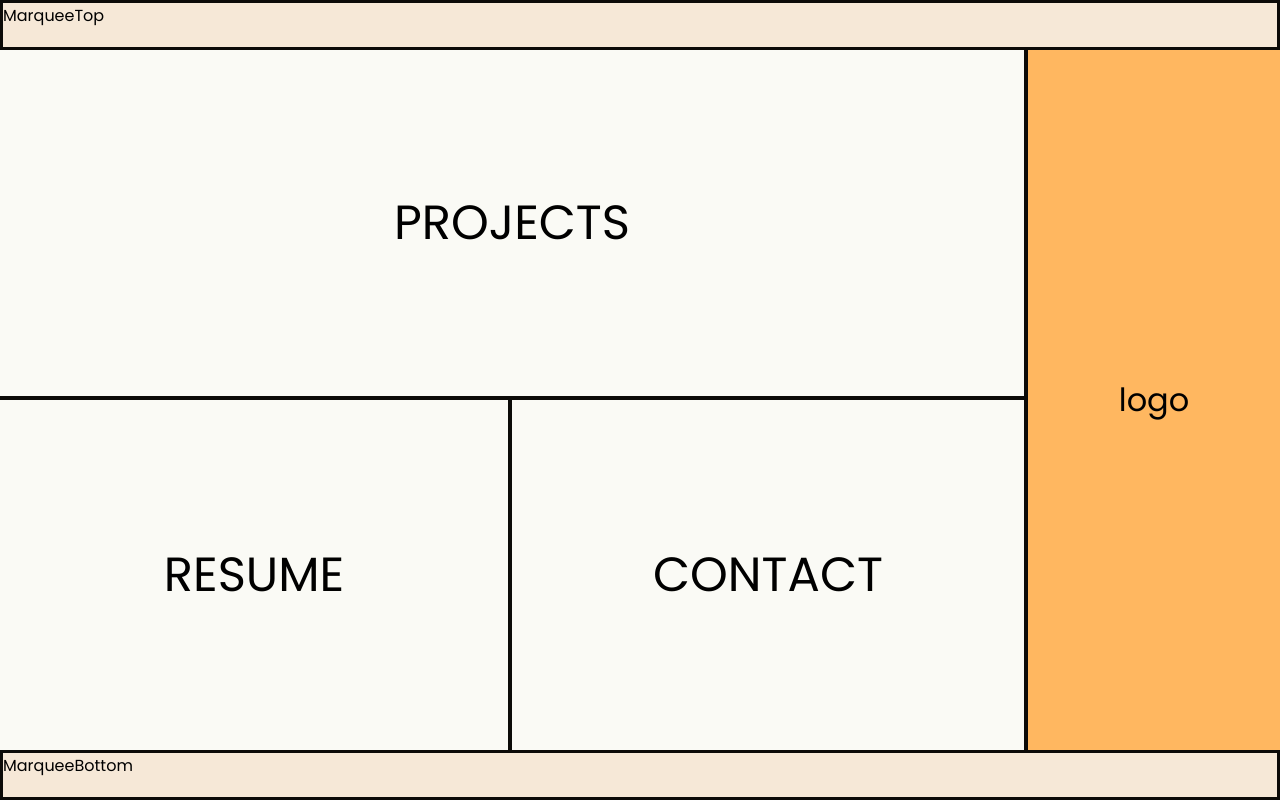
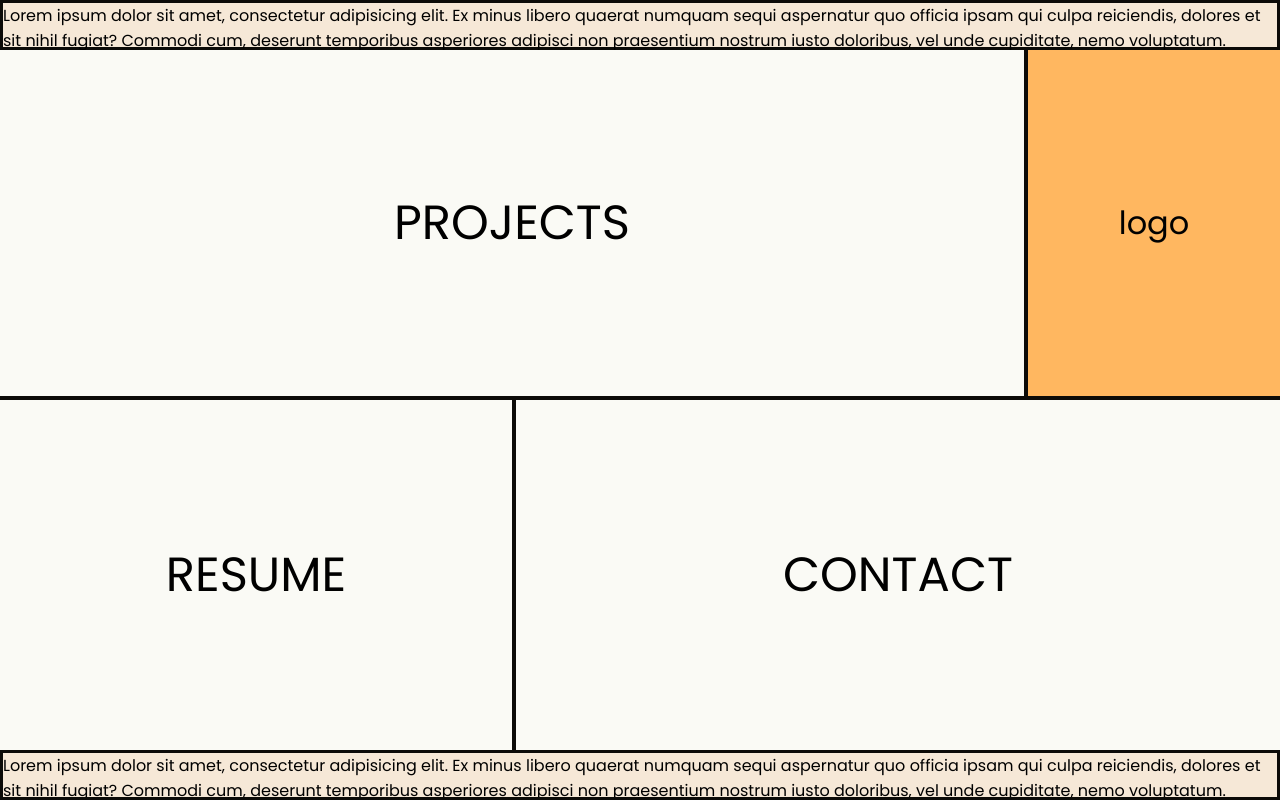
Before and after one commit to a-stepanian/portfolio, a React (Create React App) app: page / in a window 1280 px wide. Built offline with nearby package versions, Linux system fonts and the light colour scheme.

Commit message:
try out some new animated styling

```diff
--- a/src/components/HomeContact.js
+++ b/src/components/HomeContact.js
@@ -2,7 +2,11 @@ import { useState, useEffect } from "react";
 import styled from "styled-components";
 
 const HomeContact = ({ hoveredOver, setHoveredOver }) => {
-  const [styling, setStyling] = useState({});
+  const [styling, setStyling] = useState({
+    left: "45%",
+    width: "40%",
+    height: "50%",
+  });
 
   const hovered = () => {
     setHoveredOver("contact");
@@ -14,15 +18,21 @@ const HomeContact = ({ hoveredOver, setHoveredOver }) => {
 
   useEffect(() => {
     if (hoveredOver === "projects") {
-      setStyling({ width: "45%", height: "30%", left: "45%" });
+      setStyling({ left: "45%", width: "55%", height: "40%" });
     } else if (hoveredOver === "contact") {
-      setStyling({ width: "40%", height: "100%" });
+      setStyling({ left: "30%", width: "70%", height: "65%" });
     } else if (hoveredOver === "resume") {
-      setStyling({ width: "30%", height: "100%" });
+      setStyling({ left: "80%", width: "20%", height: "50%" });
     } else if (hoveredOver === "logo") {
-      setStyling({ width: "10%", height: "100%" });
+      setStyling({
+        borderLeft: "none",
+        borderTop: "4px solid var(--black)",
+        left: "0",
+        width: "30%",
+        height: "30%",
+      });
     } else {
-      setStyling({ left: "40%", width: "40%", height: "50%" });
+      setStyling({ left: "40%", width: "60%", height: "50%" });
     }
   }, [hoveredOver]);
 
@@ -30,8 +40,11 @@ const HomeContact = ({ hoveredOver, setHoveredOver }) => {
     <Wrapper
       onMouseEnter={hovered}
       style={{
+        left: styling.left,
         width: styling.width,
         height: styling.height,
+        borderLeft: styling.borderLeft,
+        borderTop: styling.borderTop,
       }}
       onMouseLeave={unhovered}
     >
@@ -45,12 +58,13 @@ const Wrapper = styled.div`
   bottom: 0;
   left: 40%;
   background-color: var(--white);
+  border-left: 4px solid var(--black);
   display: flex;
   justify-content: center;
   align-items: center;
   font-weight: 400;
   font-size: 3rem;
-  transition: 0.5s;
+  transition: 1s;
   &:hover {
     background-color: var(--main-light);
   }
--- a/src/components/HomeLogo.js
+++ b/src/components/HomeLogo.js
@@ -5,7 +5,6 @@ const HomeLogo = ({ hoveredOver, setHoveredOver }) => {
   const [styling, setStyling] = useState({
     width: "10%",
     height: "50%",
-    bottom: "0",
     left: "60%",
   });
 
@@ -19,23 +18,19 @@ const HomeLogo = ({ hoveredOver, setHoveredOver }) => {
 
   useEffect(() => {
     if (hoveredOver === "projects") {
-      setStyling({ left: "90%", width: "10%" });
+      setStyling({ left: "90%", width: "10%", height: "60%" });
     } else if (hoveredOver === "contact") {
-      setStyling({ left: "90%", width: "10%" });
+      setStyling({ left: "90%", width: "10%", height: "35%" });
     } else if (hoveredOver === "resume") {
       setStyling({ left: "90%", width: "10%" });
     } else if (hoveredOver === "logo") {
       setStyling({
-        bottom: "20%",
-        left: "20%",
-        width: "60%",
-        height: "60%",
-        border: "5px solid var(--black)",
-        boxShadow: "5px 5px 10px rgba(0, 0, 0, 0.5)",
-        transform: "translate(-10px, -10px)",
+        left: "30%",
+        width: "70%",
+        height: "100%",
       });
     } else {
-      setStyling({ width: "20%", height: "100%", bottom: "0", left: "80%" });
+      setStyling({ width: "20%", height: "50%", left: "80%" });
     }
   }, [hoveredOver]);
 
@@ -48,8 +43,7 @@ const HomeLogo = ({ hoveredOver, setHoveredOver }) => {
         top: styling.top,
         left: styling.left,
         border: styling.border,
-        boxShadow: styling.boxShadow,
-        transform: styling.transform,
+        bottom: styling.bottom,
       }}
       onMouseLeave={unhovered}
     >
@@ -65,14 +59,15 @@ const Wrapper = styled.div`
   align-items: center;
   font-size: 2rem;
   font-weight: 400;
-  transition: 0.5s;
+  transition: 1s;
   z-index: 1;
   position: absolute;
-  bottom: 0;
+  top: 0;
   border-left: 4px solid var(--black);
+  border-bottom: 4px solid var(--black);
   left: 80%;
   width: 20%;
-  height: 100%;
+  height: 50%;
 `;
 
 export default HomeLogo;
--- a/src/components/HomeProjects.js
+++ b/src/components/HomeProjects.js
@@ -16,11 +16,11 @@ const HomeProjects = ({ hoveredOver, setHoveredOver }) => {
     if (hoveredOver === "projects") {
       setDims({ width: "90%", height: "60%" });
     } else if (hoveredOver === "contact") {
-      setDims({ width: "60%", height: "50%" });
+      setDims({ width: "90%", height: "35%" });
     } else if (hoveredOver === "resume") {
-      setDims({ width: "80%", height: "30%" });
+      setDims({ width: "90%", height: "30%" });
     } else if (hoveredOver === "logo") {
-      setDims({ width: "20%", height: "70%" });
+      setDims({ width: "30%", height: "40%" });
     } else {
       setDims({ width: "80%", height: "50%" });
     }
@@ -51,7 +51,7 @@ const Wrapper = styled.div`
   align-items: center;
   font-weight: 400;
   font-size: 3rem;
-  transition: 0.5s;
+  transition: 1s;
   &:hover {
     background-color: var(--main-light);
   }
--- a/src/components/HomeResume.js
+++ b/src/components/HomeResume.js
@@ -14,13 +14,13 @@ const HomeResume = ({ hoveredOver, setHoveredOver }) => {
 
   useEffect(() => {
     if (hoveredOver === "projects") {
-      setDims({ width: "45%", height: "30%" });
+      setDims({ width: "45%", height: "40%" });
     } else if (hoveredOver === "contact") {
-      setDims({ width: "50%", height: "50%" });
+      setDims({ width: "30%", height: "65%" });
     } else if (hoveredOver === "resume") {
-      setDims({ width: "60%", height: "70%" });
+      setDims({ width: "80%", height: "70%" });
     } else if (hoveredOver === "logo") {
-      setDims({ width: "100%", height: "30%" });
+      setDims({ bottom: "30%", width: "30%", height: "30%" });
     } else {
       setDims({ width: "40%", height: "50%" });
     }
@@ -32,6 +32,7 @@ const HomeResume = ({ hoveredOver, setHoveredOver }) => {
       style={{
         width: dims.width,
         height: dims.height,
+        bottom: dims.bottom,
       }}
       onMouseLeave={unhovered}
     >
@@ -44,14 +45,13 @@ const Wrapper = styled.div`
   position: absolute;
   bottom: 0;
   left: 0;
-  border-right: 4px solid var(--black);
   background-color: var(--white);
   display: flex;
   justify-content: center;
   align-items: center;
   font-weight: 400;
   font-size: 3rem;
-  transition: 0.5s;
+  transition: 1s;
   width: 40%;
   height: 50%;
   &:hover {
--- a/src/components/MarqueeBottom.js
+++ b/src/components/MarqueeBottom.js
@@ -1,7 +1,12 @@
 import styled from "styled-components";
+import ScrollingText from "./ScrollingText";
 
 const MarqueeBottom = () => {
-  return <Wrapper>MarqueeBottom</Wrapper>;
+  return (
+    <Wrapper>
+      <ScrollingText />
+    </Wrapper>
+  );
 };
 
 const Wrapper = styled.div`
@@ -11,6 +16,7 @@ const Wrapper = styled.div`
   height: 50px;
   border: 2px solid var(--black);
   background-color: var(--main-pale);
+  overflow: hidden;
   @media (min-width: 992px) {
     border: 3px solid var(--black);
   }
--- a/src/components/MarqueeTop.js
+++ b/src/components/MarqueeTop.js
@@ -1,7 +1,12 @@
 import styled from "styled-components";
+import ScrollingText from "./ScrollingText";
 
 const MarqueeTop = () => {
-  return <Wrapper>MarqueeTop</Wrapper>;
+  return (
+    <Wrapper>
+      <ScrollingText />
+    </Wrapper>
+  );
 };
 
 const Wrapper = styled.div`
--- /dev/null
+++ b/src/components/ScrollingText.js
@@ -0,0 +1,21 @@
+import React from "react";
+
+const ScrollingText = () => {
+  return (
+    <div>
+      Lorem ipsum dolor sit amet, consectetur adipisicing elit. Ex minus libero
+      quaerat numquam sequi aspernatur quo officia ipsam qui culpa reiciendis,
+      dolores et sit nihil fugiat? Commodi cum, deserunt temporibus asperiores
+      adipisci non praesentium nostrum iusto doloribus, vel unde cupiditate,
+      nemo voluptatum. Mollitia ullam illum quasi. Accusantium quam, aliquid
+      necessitatibus, ab deleniti alias dolore ipsam recusandae tenetur aliquam
+      tempora excepturi suscipit quod repudiandae amet soluta quasi. Vel autem
+      repellat inventore rem eaque iste repudiandae iure esse doloribus modi
+      distinctio itaque voluptas voluptates quidem optio, sunt laboriosam eos
+      eum! Exercitationem explicabo aut laudantium! Nobis, nihil. Iure
+      recusandae veniam error ad iste!
+    </div>
+  );
+};
+
+export default ScrollingText;
--- a/src/components/index.js
+++ b/src/components/index.js
@@ -6,6 +6,7 @@ import HomeProjects from "./HomeProjects";
 import HomeResume from "./HomeResume";
 import HomeContact from "./HomeContact";
 import HomeMenuSmallScreen from "./HomeMenuSmallScreen";
+import ScrollingText from "./ScrollingText";
 
 export {
   HomeMenu,
@@ -16,4 +17,5 @@ export {
   HomeResume,
   HomeContact,
   HomeMenuSmallScreen,
+  ScrollingText,
 };
```
